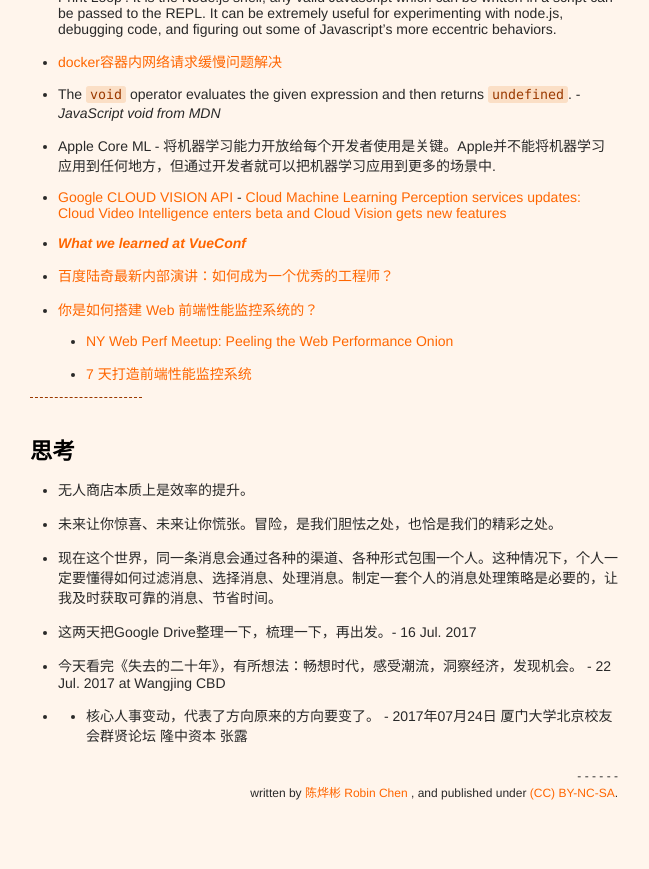
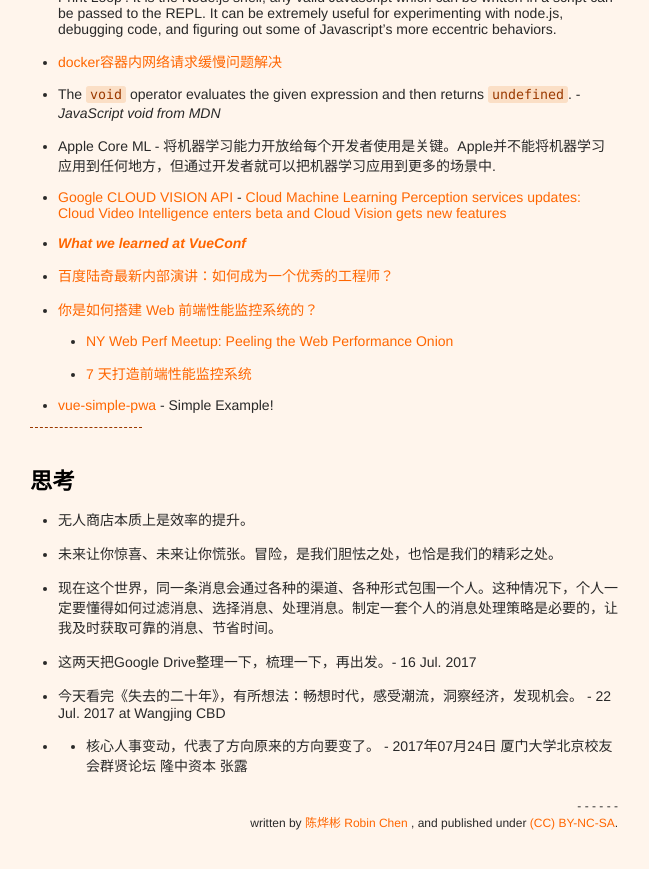
Before and after one commit to xianyuxmu/xianyuxmu.github.io, a Jekyll site: the page built from _posts/2017-07-03-monthly-reading.md, in a window 1280 px wide and 900 px high, scrolled down 3028 px. Shown: the top 869 px of the window, without its empty margins (316-965 px from the left). Built offline with Jekyll 4.4.1, drawn with Linux system fonts in a browser that asks for light colours; comment, search, counter and statistics services are not loaded.

Commit message:
Goodnight!

```diff
--- a/_posts/2017-07-03-monthly-reading.md
+++ b/_posts/2017-07-03-monthly-reading.md
@@ -108,6 +108,7 @@
 - [你是如何搭建 Web 前端性能监控系统的？](https://www.zhihu.com/question/37585246)
 	- [NY Web Perf Meetup: Peeling the Web Performance Onion](https://www.slideshare.net/catchpoint/ny-webperf-peelingonion?qid=a6296849-f0ce-4c71-9322-0be0f6eedb27&v=qf1&b=&from_search=8)
 	- [7 天打造前端性能监控系统](http://fex.baidu.com/blog/2014/05/build-performance-monitor-in-7-days/)
+- [vue-simple-pwa](https://github.com/BosNaufal/vue-simple-pwa) - Simple Example!
 
 
 ----
```
